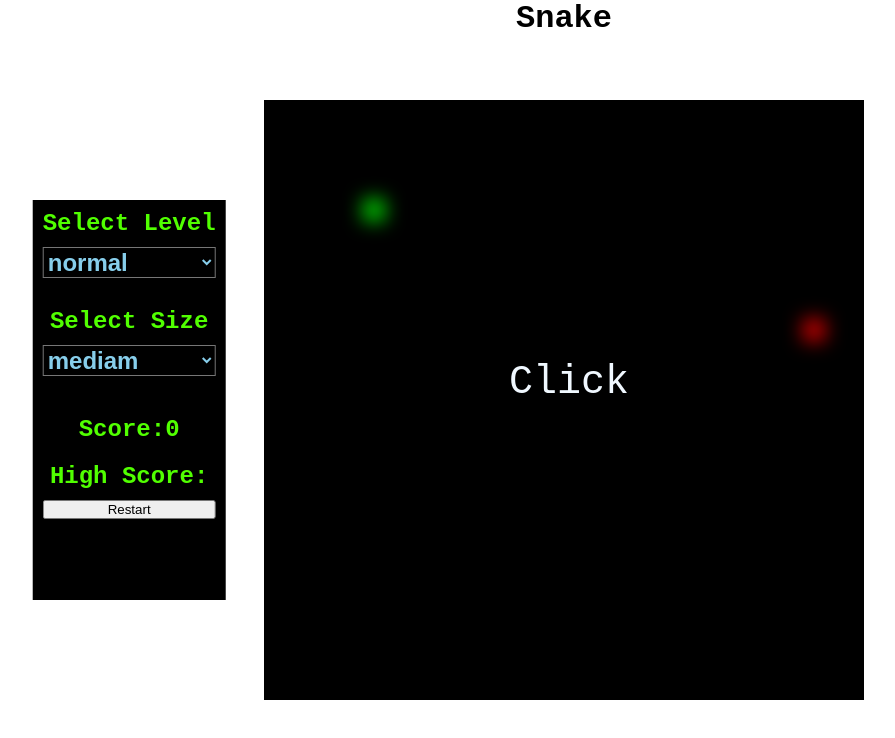
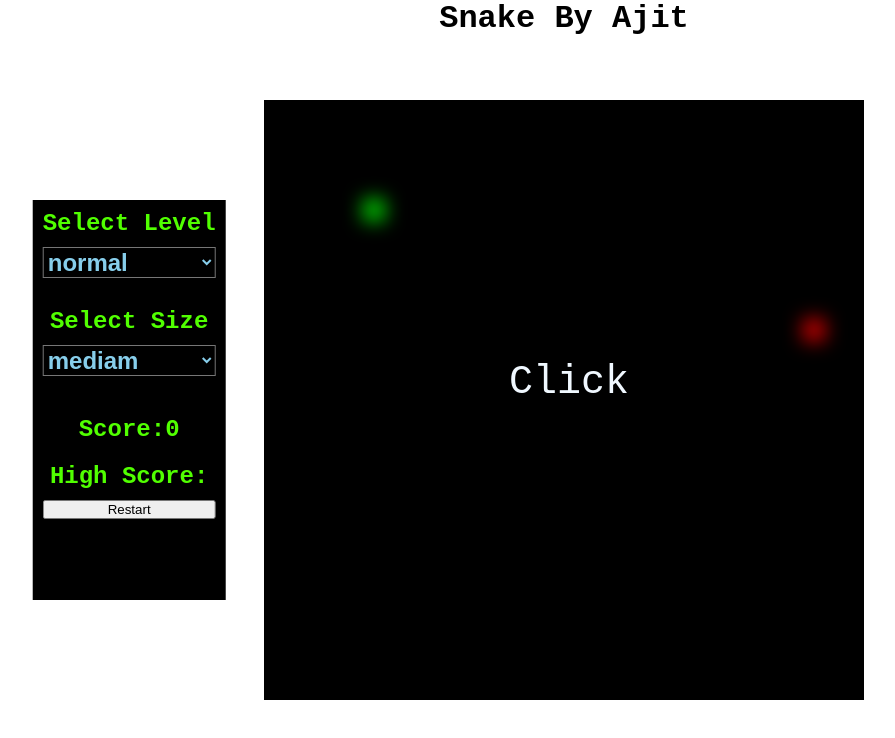
Before and after one commit to ajit-b-mali/snake-game, a plain HTML site: page index.html in a window 1280 px wide. Shown: the whole page, without its empty margins (76-971 px from the left). Drawn offline with Linux system fonts and the light colour scheme.

Commit message:
Update index.html

```diff
--- a/index.html
+++ b/index.html
@@ -8,7 +8,7 @@
     <link rel="stylesheet" href="style.css">
 </head>
 <body>
-    <h1>Snake</h1>
+    <h1>Snake By Ajit</h1>
     <div class="setting">
         <label for="level">Select Level</label>
         <select id="level">
```
